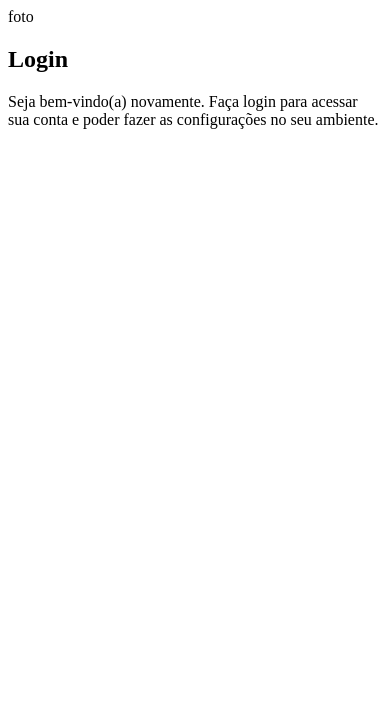
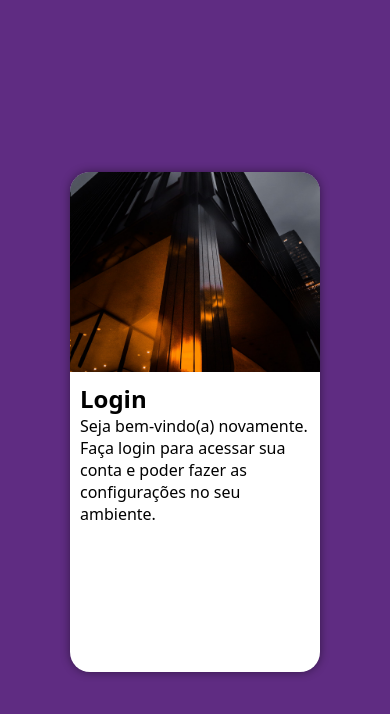
Before and after one commit to WalterGazotto/projeto-login, a plain HTML site: page index.html in a window 390 px wide. Drawn offline with Linux system fonts and the light colour scheme.

Commit message:
projeto login mobile first

```diff
--- a/estilos/style.css
+++ b/estilos/style.css
@@ -5,3 +5,48 @@
     Verde: #49a09d
     Lilas: #5f2c82
 */
+
+* {
+    font-family: system-ui, -apple-system, BlinkMacSystemFont, 'Segoe UI', Roboto, Oxygen, Ubuntu, Cantarell, 'Open Sans', 'Helvetica Neue', sans-serif;
+    margin: 0px;
+    padding: 0px;
+    box-sizing: border-box;
+}
+
+html, body {
+    background-color: #5f2c82;
+    height: 100vh;
+    width: 100vw;
+}
+
+main {
+    position: relative;
+    height: 100vh;
+    width: 100vw;
+}
+
+section#login {
+    position: absolute;
+    top: 50%;
+    left: 50%;
+    transform: translate(-50%, -50%);
+    overflow: hidden;
+
+    background-color: white;
+    height: 500px;
+    width: 250px;
+    border-radius: 20px;
+    box-shadow: 0px 0px 10px rgba(0, 0, 0, 0.450);
+}
+
+section#login > div#imagem {
+    display: block;
+    background: #5f2c82 url(../imagens/predios.jpg) left bottom no-repeat ;
+    background-size: cover;
+    height: 200px;
+}
+
+section#login > div#formulario {
+    display: block;
+    padding: 10px;
+}
--- a/index.html
+++ b/index.html
@@ -8,11 +8,11 @@
 </head>
 <body>
     <main>
-        <section>
-            <div>
-                foto
+        <section id="login">
+            <div id="imagem">
+
             </div>
-            <div>
+            <div id="formulario">
                 <h1>Login</h1>
                 <p>Seja bem-vindo(a) novamente. Faça login para acessar sua conta e poder fazer as configurações no seu ambiente.</p>
             </div>
```
